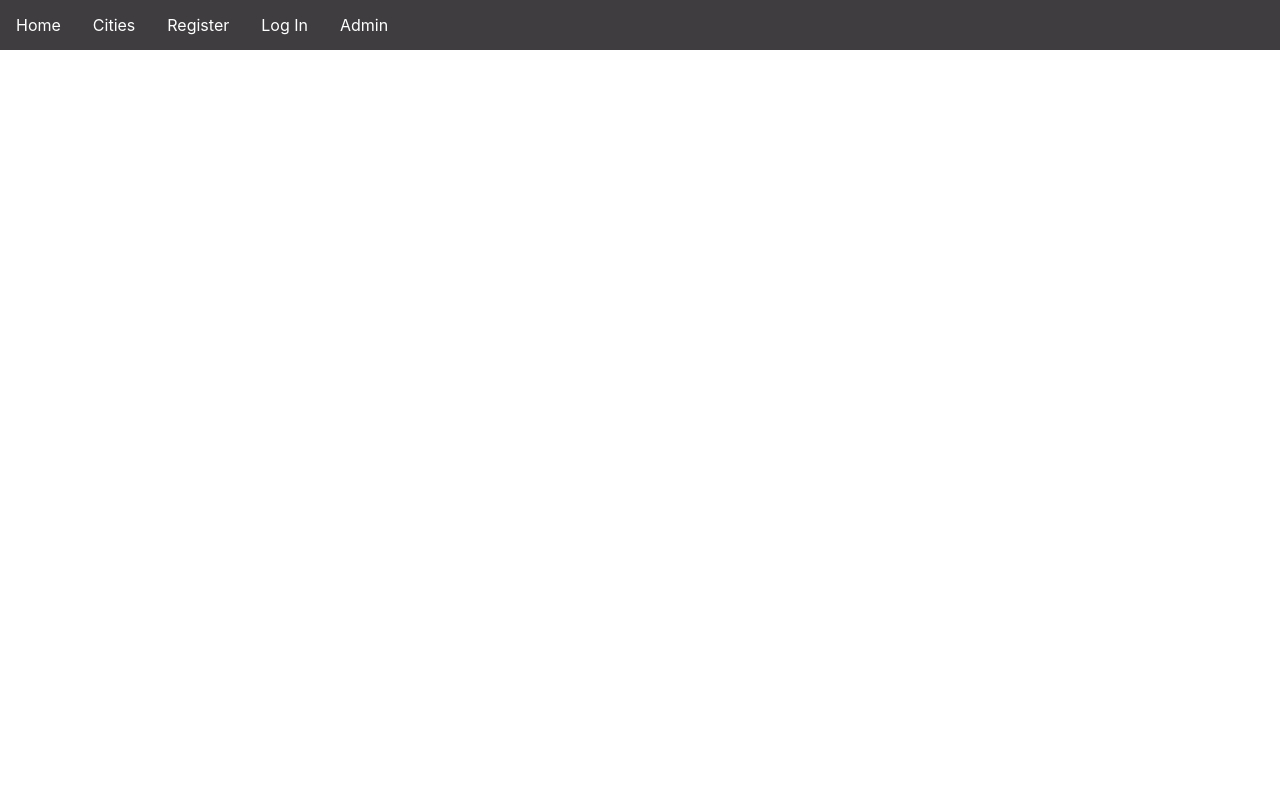
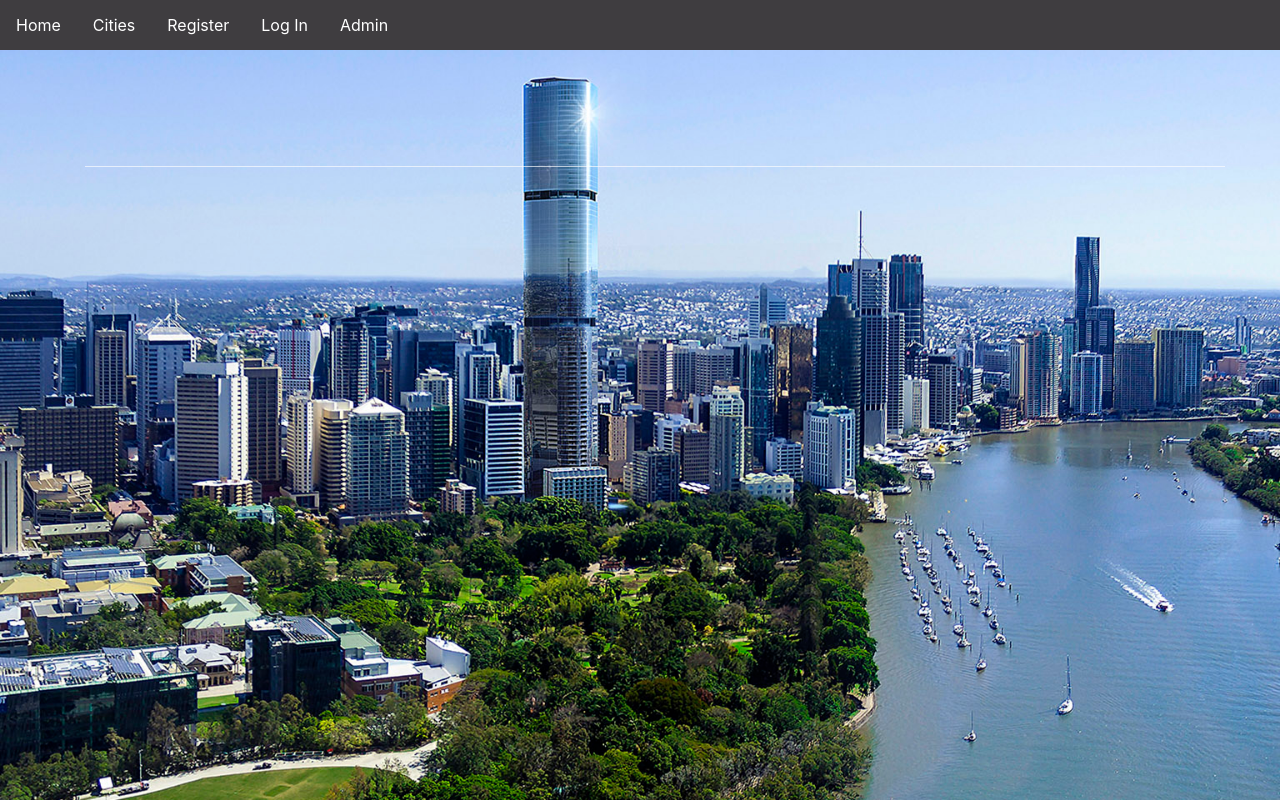
Before and after one commit to jiashengc/IFB299, a Django app: template smartcity/templates/cities/city.html in a window 1280 px wide. Run offline with Django 3.2, Linux system fonts and the light colour scheme; the template is opened without the code that fills it: values that come from a table or form of the project are taken from there, others are empty; data comes from the database, SQL or seed files in the repository; parts of the project's set-up code (start-up, migrations or seed data) failed here and were passed over; some libraries are stand-ins or nearby versions.

Commit message:
Brisbane City Page

```diff
--- a/smartcity/templates/cities/city.html
+++ b/smartcity/templates/cities/city.html
@@ -64,11 +64,63 @@
              let key = t;
              let value = type[t];
 
-             document.getElementById('location-types').innerHTML += '<a href="' + key + '">' + value + '</a><br>';
+             document.getElementById('location-types').innerHTML += '<a href="' + key + '" class="hvr-underline-from-center">' + value + '</a><br>';
         }
 }
 </script>
 
+<style>
+    #location-types a {
+        color: #3F3D40; /*color of your choosing*/
+        text-decoration: none;
+        font-weight: normal;
+    }
+
+    #cities-container {
+        margin-top: 100px;
+    }
+
+    .city h2 {
+        font-size: 76px;
+        text-shadow: 4px 3px 0px #fff, 9px 8px 0px rgba(0,0,0,0.15);
+    }
+
+    .city p {
+        display: inline-block;
+        font-size: 20px;
+        background: rgba(255,255,255,0.55);
+        padding: 15px;
+    }
+
+    #location-types {
+        display: flex;
+        background:rgba(255,255,255, 0.65);
+        margin: 15px;
+    }
+
+    #location-types a {
+        font-size: 18px;
+        font-weight: bold;
+        color: #3F3D40;
+        padding: 15px;
+    }
+
+    .splash {
+        z-index: 1;
+        background: url("/static/images/brisbane_overview.jpg");
+        background-size: cover;
+        position: fixed;
+        top: 50px;
+        right: 0; bottom: 0; left: 0;
+    }
+
+    .hvr-underline-from-center:before {
+        background: #3F3D40;
+        border-radius: 3px;
+        height: 3px;
+    }
+</style>
+
 </html>
 
 {% endblock %}
```
Also changed, not shown: smartcity/static/cities.css (deleted, +0 -25 lines), smartcity/templates/cities/cities.html (+29 -1 lines), smartcity/static/images/brisbane_overview.jpg (added).
